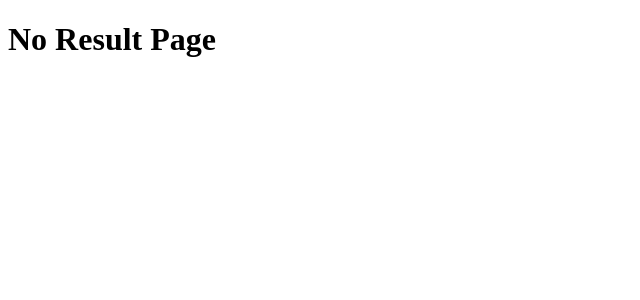
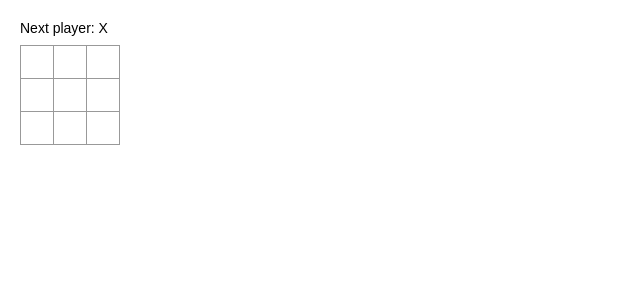
Before and after one commit to jgomesmv/ReactSinglePageApplication, a React (Create React App) app: page /game in a window 1280 px wide. Shown: the top 300 px of the page, without its empty margins (0-640 px from the left). Built offline with nearby package versions, Linux system fonts and the light colour scheme.

Commit message:
implement new game page

```diff
--- a/src/app/App.js
+++ b/src/app/App.js
@@ -12,6 +12,7 @@ function App() {
           Edit <code>src/App.js</code> and save to reload.
         </p>
         <Link to="/about">About page \o/</Link>
+        <Link to="/game">Let's play a game \o/</Link>
         <a
           className="App-link"
           href="https://reactjs.org"
--- /dev/null
+++ b/src/app/components/board.component/board.component.jsx
@@ -0,0 +1,36 @@
+import './board.component.scss';
+
+import React, { PureComponent } from 'react';
+
+import SquareComponent from '../square.component/square.component';
+
+export default class BoardComponent extends PureComponent {
+  renderSquare(i) {
+    return <SquareComponent value={i}/>;
+  }
+
+  render () {
+    const status = 'Next player: X';
+
+    return (
+      <div className="c-board">
+        <div className="c-board__status">{status}</div>
+        <div className="c-board__row">
+          {this.renderSquare(0)}
+          {this.renderSquare(1)}
+          {this.renderSquare(2)}
+        </div>
+        <div className="c-board__row">
+          {this.renderSquare(3)}
+          {this.renderSquare(4)}
+          {this.renderSquare(5)}
+        </div>
+        <div className="c-board__row">
+          {this.renderSquare(6)}
+          {this.renderSquare(7)}
+          {this.renderSquare(8)}
+        </div>
+      </div>
+    );
+  }
+}
--- /dev/null
+++ b/src/app/components/board.component/board.component.scss
@@ -0,0 +1,15 @@
+.c-board {
+  display: block;
+
+  &__status {
+    margin-bottom: 10px;
+  }
+
+  &__row {
+    &:after {
+      clear: both;
+      content: "";
+      display: table;
+    }
+  }
+}
--- /dev/null
+++ b/src/app/components/square.component/square.component.jsx
@@ -0,0 +1,22 @@
+import './square.component.scss';
+
+import React, { Component } from 'react';
+
+export default class SquareComponent extends Component {
+  constructor(props) {
+    super(props);
+    this.state = {
+      value: null,
+    };
+  }
+
+  render () {
+    return (
+      <button
+        className="c-square__button"
+        onClick={() => this.setState({value: 'X'})}>
+        {this.state.value}
+      </button>
+    );
+  }
+}
--- /dev/null
+++ b/src/app/components/square.component/square.component.scss
@@ -0,0 +1,28 @@
+.c-square {
+  display: inline;
+
+  &__button {
+    background: #fff;
+    border: 1px solid #999;
+    float: left;
+    font-size: 24px;
+    font-weight: bold;
+    line-height: 34px;
+    height: 34px;
+    margin-right: -1px;
+    margin-top: -1px;
+    padding: 0;
+    text-align: center;
+    width: 34px;
+  }
+
+  &:focus {
+    outline: none;
+  }
+
+  &__kbdNavigation {
+    &:focus {
+      background: #ddd;
+    }
+  }
+}
--- /dev/null
+++ b/src/app/pages/game/game.page.jsx
@@ -0,0 +1,21 @@
+import "./game.page.scss";
+
+import React, { Component } from 'react';
+
+import BoardComponent from "../../components/board.component/board.component";
+
+export default class GamePage extends Component {
+  render () {
+    return (
+      <div className="p-game">
+        <div className="game-board">
+          <BoardComponent />
+        </div>
+        <div className="p-game__gameInfo">
+          <div>{/* status */}</div>
+          <ol>{/* TODO */}</ol>
+        </div>
+      </div>
+    );
+  }
+}
--- /dev/null
+++ b/src/app/pages/game/game.page.scss
@@ -0,0 +1,8 @@
+.p-game {
+  display: flex;
+  flex-direction: row;
+
+  &__gameInfo {
+    margin-left: 20px;
+  }
+}
--- a/src/index.js
+++ b/src/index.js
@@ -8,6 +8,7 @@ import { BrowserRouter, Route, Switch } from 'react-router-dom'
 
 import AboutPage from './app/pages/about/about.page';
 import App from './app/App';
+import GamePage from './app/pages/game/game.page';
 import NoResultPage from './app/pages/no-result/no-result.page';
 import React from 'react';
 import ReactDOM from 'react-dom';
@@ -17,6 +18,7 @@ ReactDOM.render(
     <Switch>
       <Route path="/" exact={true} component={App} />
       <Route path="/about" component={AboutPage} />
+      <Route path="/game" component={GamePage} />
       <Route path='*' component={NoResultPage} />
     </Switch>
   </BrowserRouter>,
--- a/src/styles/global/styles.scss
+++ b/src/styles/global/styles.scss
@@ -1 +1,10 @@
 @import "./imports";
+
+body {
+  font: 14px "Century Gothic", Futura, sans-serif;
+  margin: 20px;
+}
+
+ol, ul {
+  padding-left: 30px;
+}
```
